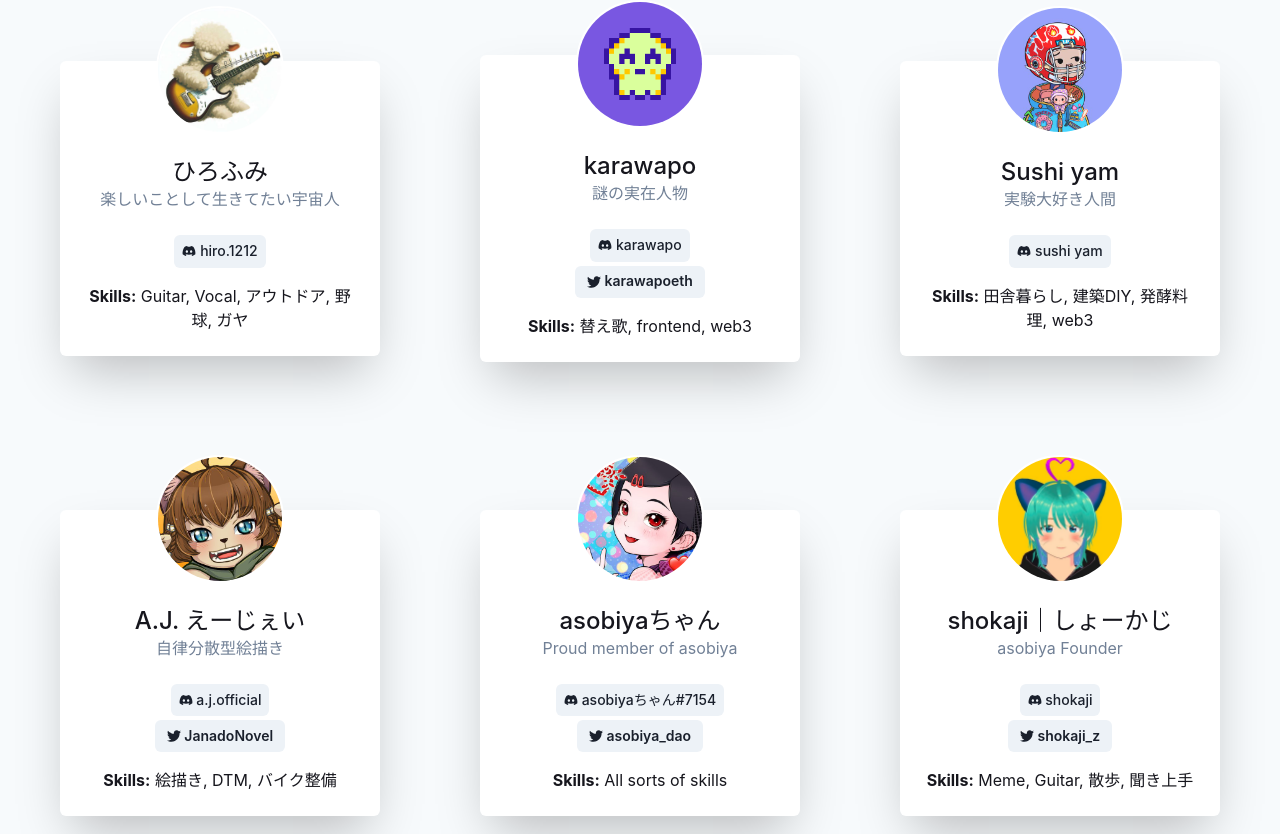
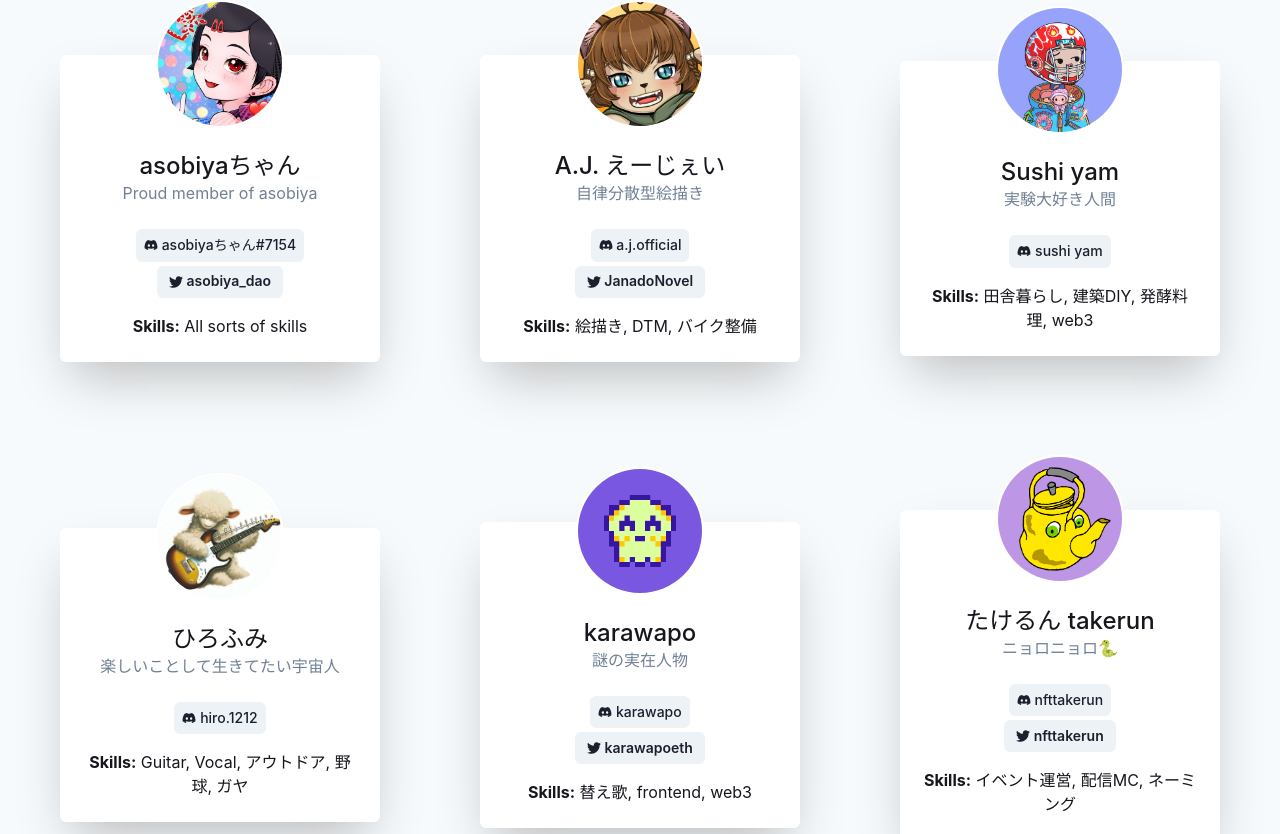
Before and after one commit to asobiya-dao/asobiya-website, a Next.js app: page /members in a window 1280 px wide. Shown: the part 284-1118 px from the top of the page. Built offline with nearby package versions, Linux system fonts and the light colour scheme.

Commit message:
add-member-takerun

```diff
--- a/src/pages/members.tsx
+++ b/src/pages/members.tsx
@@ -61,6 +61,14 @@ const members: MemberData[] = [
     skills: 'Guitar, Vocal, アウトドア, 野球, ガヤ',
     bio: '楽しいことして生きてたい宇宙人',
   },
+  {
+    name: 'たけるん takerun',
+    avatar: 'avator-takerun.jpg',
+    discord: 'nfttakerun',
+    twitter: 'nfttakerun',
+    skills: 'イベント運営, 配信MC, ネーミング',
+    bio: 'ニョロニョロ🐍',
+  },
 ]
 
 // Fisher–Yates shuffle algorithm
```
Also changed, not shown: public/images/avator-takerun.jpg (added).
